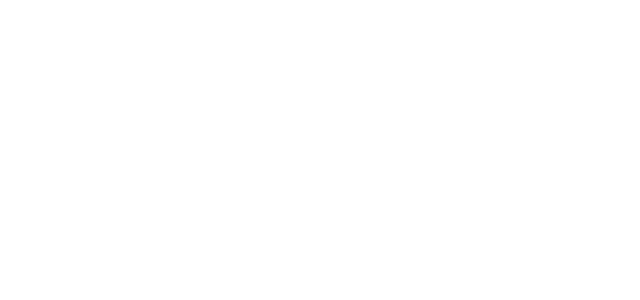
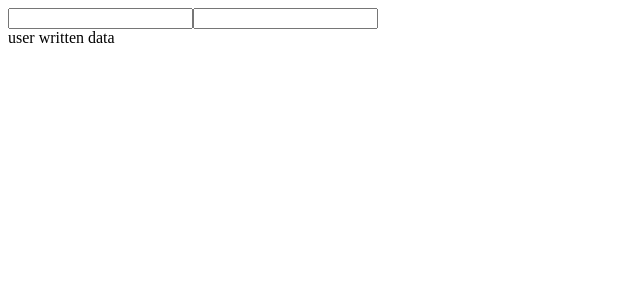
Before and after one commit to sandybhatta/machine-coding, a React (Vite) app: page / in a window 1280 px wide. Shown: the top 300 px of the page, without its empty margins (0-640 px from the left). Built offline with nearby package versions, Linux system fonts and the light colour scheme.

Commit message:
5 usestate hook example practiced

```diff
--- a/src/App.jsx
+++ b/src/App.jsx
@@ -1,4 +1,7 @@
 import React from 'react'
+import InputEcho from './useStateHookPrac/InputEcho'
+import ShowHidePass from './useStateHookPrac/ShowHidePass'
+import TwoWayBinding from './useStateHookPrac/TwoWayBinding'
 // import ToggleButton from './useStateHookPrac/ToggleButton'
 // import UserCard from './MachineCodingComp/UserCard'
 // import LimitCounter from './EasyComponents/LimitCounter'
@@ -33,9 +36,9 @@
               {/* 1. <CounterStep /> */}
               {/* 2. <ToggleButton/> */}
 
-
-
-
+              {/* 3. <InputEcho /> */}
+               {/*4. <ShowHidePass/> */}
+                <TwoWayBinding/>
 
 
 
--- /dev/null
+++ b/src/useStateHookPrac/InputEcho.jsx
@@ -0,0 +1,17 @@
+import React, { useState } from 'react'
+
+const InputEcho = () => {
+    const [ input , setInput ] =useState("")
+  return (
+    <div>
+        <input
+        value={input}
+        onChange={(e)=>setInput(e.target.value)}
+        />
+        <p>you typed:{input}</p>
+        <p>characters Count: {input.length}</p>
+    </div>
+  )
+}
+
+export default InputEcho
--- /dev/null
+++ b/src/useStateHookPrac/ShowHidePass.jsx
@@ -0,0 +1,23 @@
+import React, { useState } from 'react'
+
+const ShowHidePass = () => {
+    const [flag ,  setFlag ] = useState(true)
+    const [input , setInput ] = useState("")
+  return (
+    <div>
+        <input
+        type={flag?"password":"text"}
+        value={input}
+        onChange={(e)=>setInput(e.target.value)}
+        />
+
+        <button
+        onClick={()=>setFlag(prev=>!prev)}
+        >
+            {flag?"show":"hide"}
+        </button>
+    </div>
+  )
+}
+
+export default ShowHidePass
--- /dev/null
+++ b/src/useStateHookPrac/TwoWayBinding.jsx
@@ -0,0 +1,40 @@
+import React, { useState } from 'react'
+
+const TwoWayBinding = () => {
+    const [ formData , setFormData ] = useState({
+                                                    name:"",
+                                                    email:""
+
+                                                    })
+
+
+    const handleChange = (e)=>{
+        const{name, value} = e.target
+        setFormData({
+            name:value
+        })
+    }
+  return (
+    <div>
+        <input type='text'
+        value={formData.name}
+        name='name'
+        onChange={handleChange}
+        />
+
+        <input
+        type='email'
+        value={formData.email}
+        name='email'
+        onChange={handleChange}/>
+
+        <div>
+            user written data
+            {formData.name}
+            {formData.email}
+        </div>
+    </div>
+  )
+}
+
+export default TwoWayBinding
```
